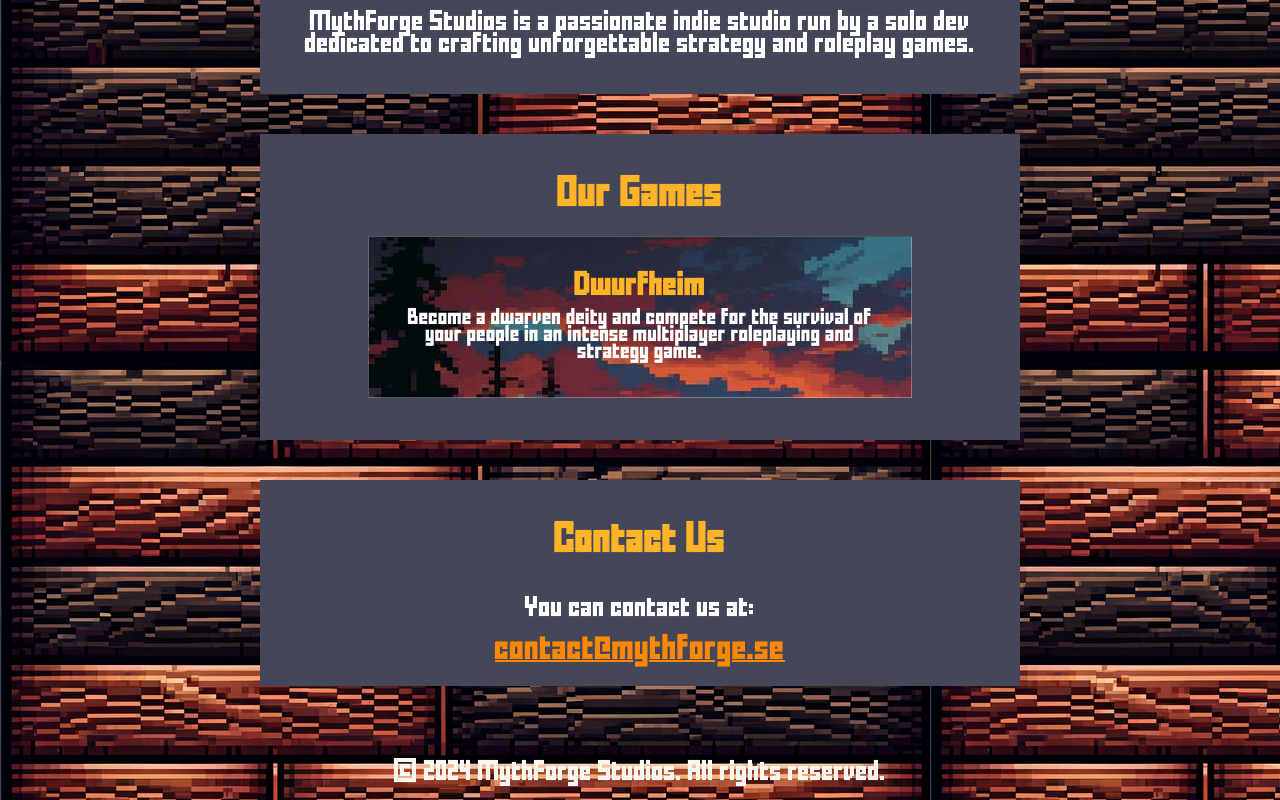
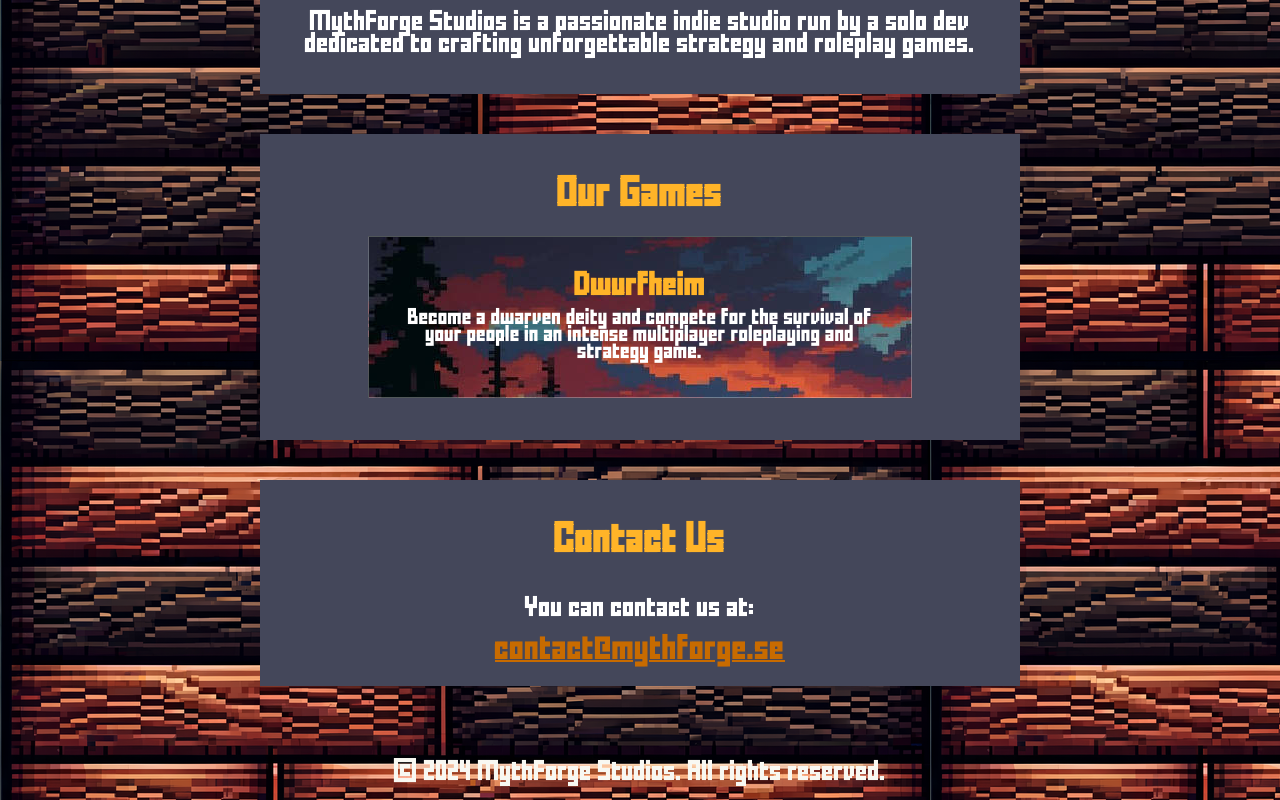
Before and after one commit to MythForge/MythForge.github.io, a plain HTML site: page index.html in a window 1280 px wide. In both pictures the pointer is over the link "contact@mythforge.se". Shown: the part 532-1332 px from the top of the page. Drawn offline with Linux system fonts and the light colour scheme.

Commit message:
Added hover color darken on email link

```diff
--- a/style.css
+++ b/style.css
@@ -58,6 +58,10 @@ main {
 .mail-link {
     color: #ff8800;
     font-size: clamp(12px, 2.5vw, 20px);;
+}
+
+.mail-link:hover {
+    color: #c86b00;
 }
 
 section {
```
